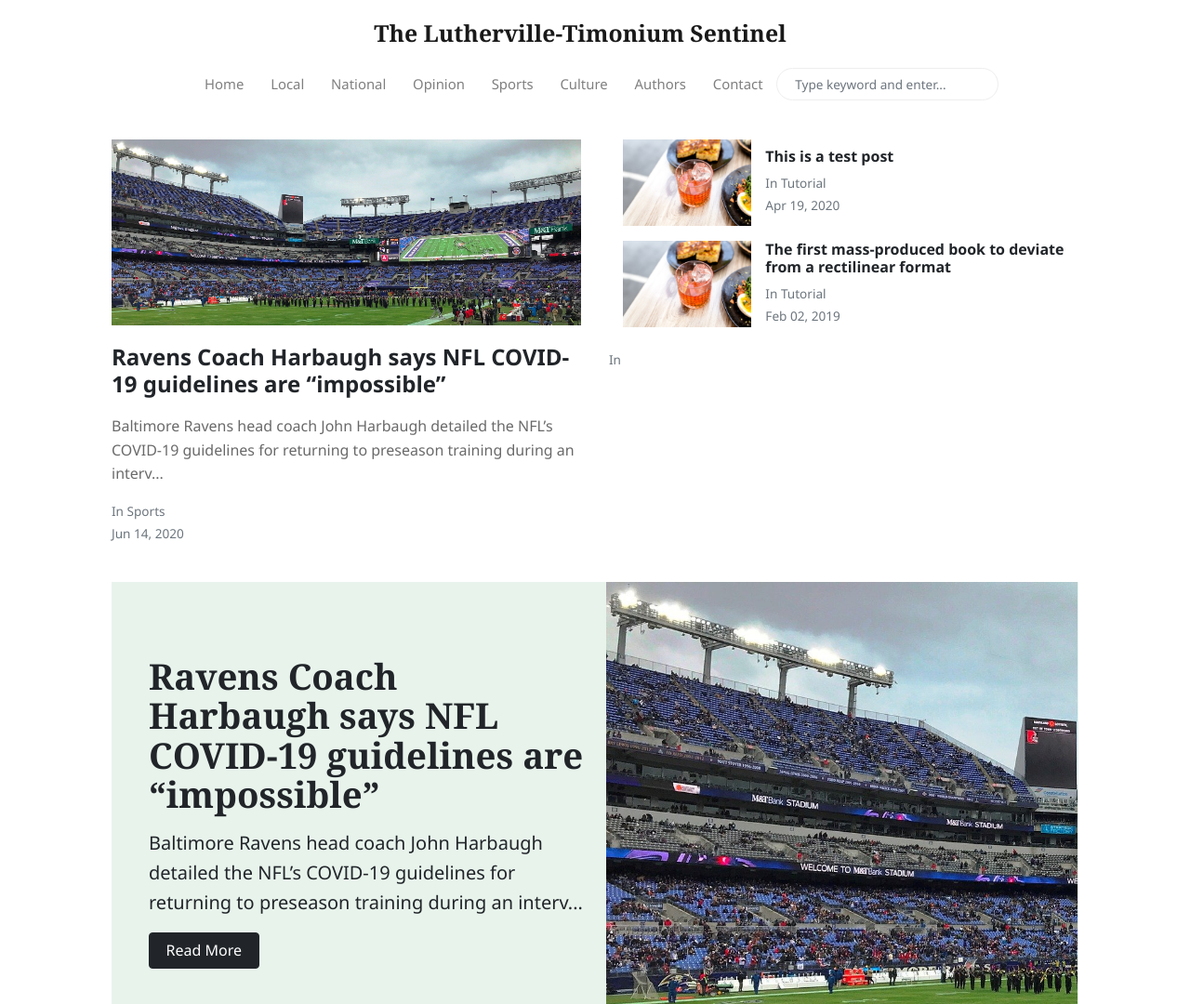
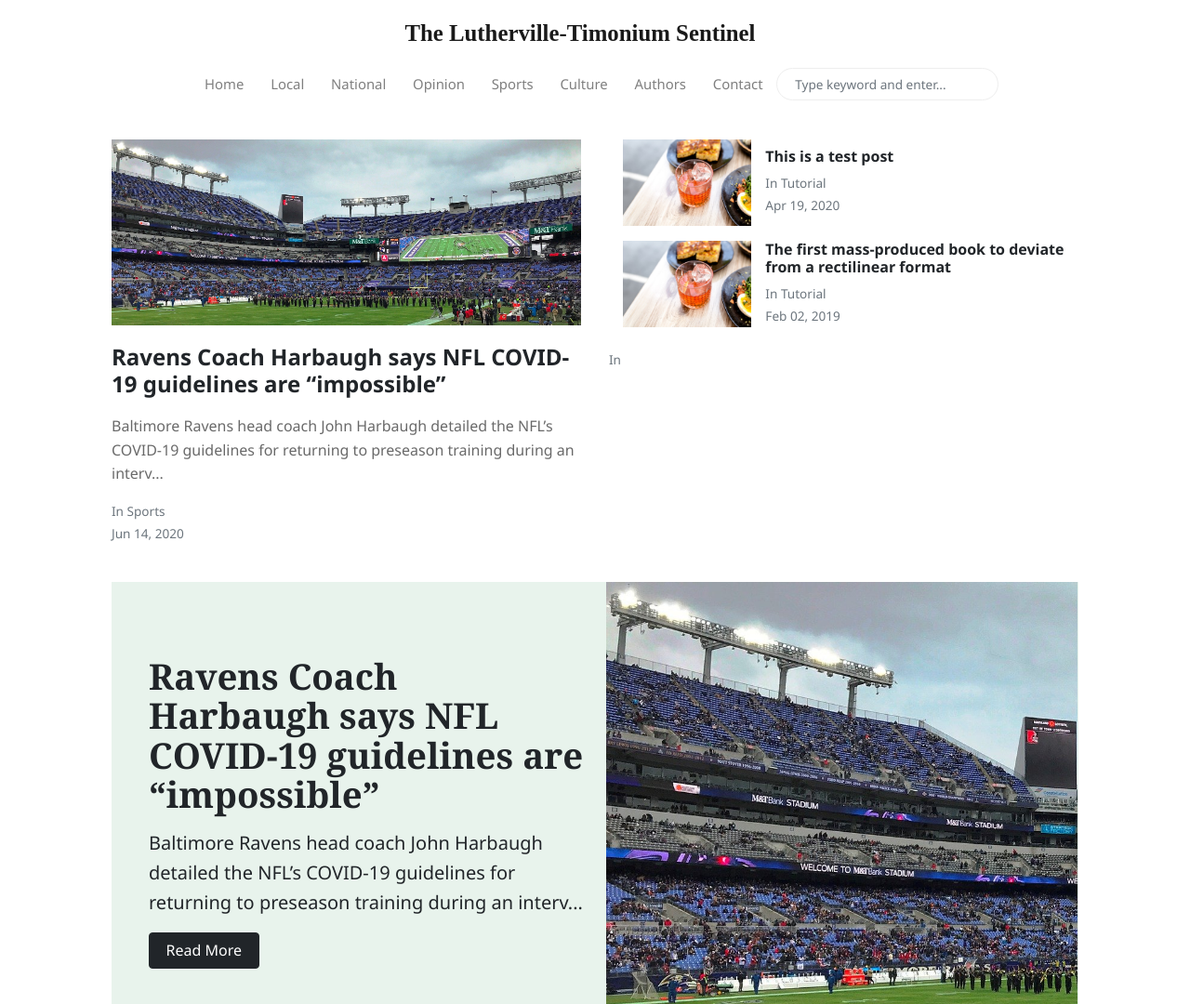
Before and after one commit to connormcdxc/The-LT-Sentinel, a Jekyll site: the page built from index.html, in a window 1280 px wide and 1400 px high. Shown: the part 320-1400 px from the top of the window at 93% size. Built offline with Jekyll 4.4.1, drawn with Linux system fonts in a browser that asks for light colours; nearby versions of some CDN libraries; some web fonts are replaced; the list of posts is cut into pages by our own code.

Commit message:
Update theme.css
changed .navbar-brand font family to unifrakturcook

```diff
--- a/assets/css/theme.css
+++ b/assets/css/theme.css
@@ -205,7 +205,8 @@
 .navbar-brand {
 	margin-right:2rem;
 	font-size:1.55rem;
-    font-family:"Georgia","Times New Roman",serif;
+    	font-family: "UnifrakturCook", cursive;
+	/*font-family: "Georgia","Times New Roman",serif;*/
 }
 .dropdown-item {
 	font-weight:400;
```
